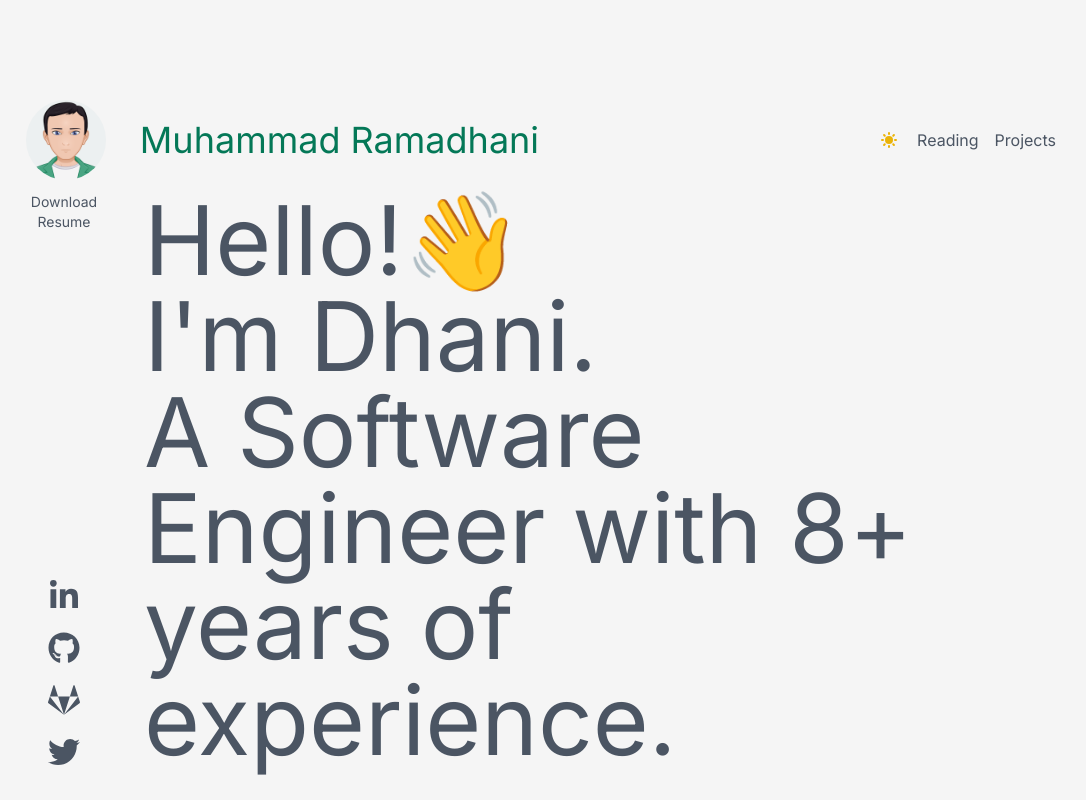
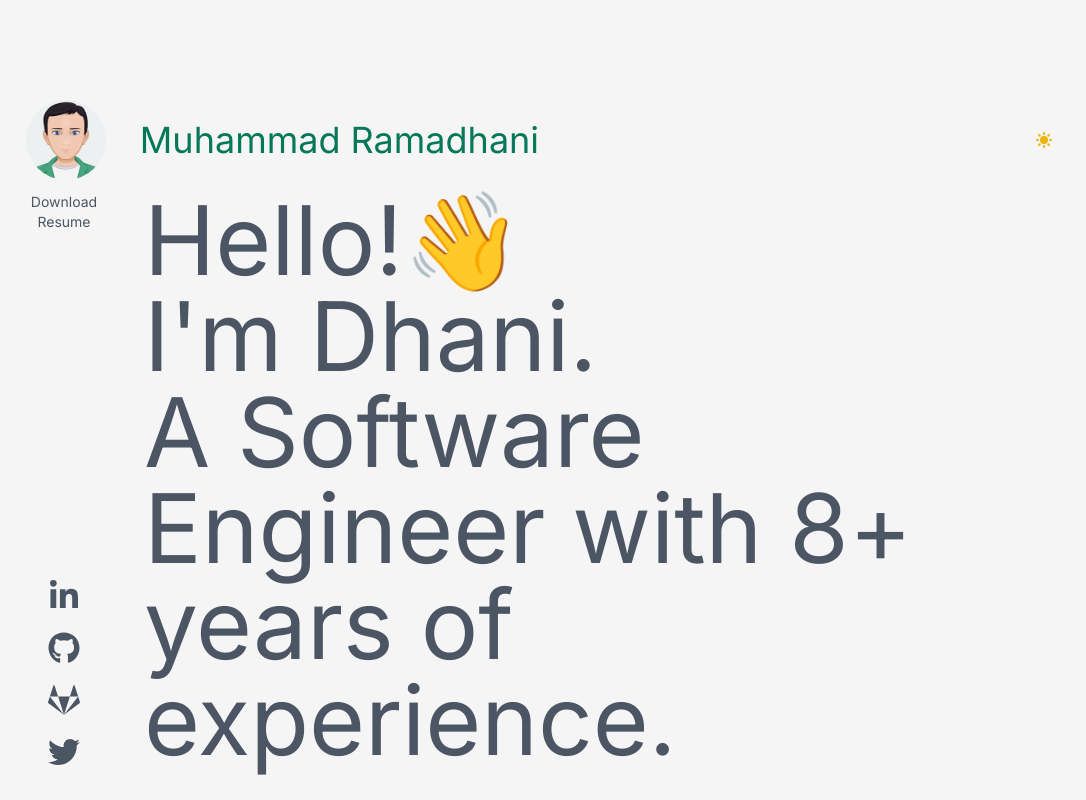
Before and after one commit to ramadhanii/personal-site-react, a Next.js app: page / in a window 1280 px wide. Shown: the top 800 px of the page, without its empty margins (96-1182 px from the left). Built offline with nearby package versions, Linux system fonts and the light colour scheme.

Commit message:
hide links

```diff
--- a/src/components/nav.tsx
+++ b/src/components/nav.tsx
@@ -28,8 +28,8 @@ export default function Nav() {
 
                 <div className="flex flex-row py-6 p-2 md:p-6">
                     <DarkThemeToggle />
-                    <Link className="p-2" href="/reading">Reading</Link>
-                    <Link className="p-2" href="/projects">Projects</Link>
+                    {/* <Link className="p-2" href="/reading">Reading</Link>
+                    <Link className="p-2" href="/projects">Projects</Link> */}
                 </div>
             </MotionDiv>
         </div>
```
